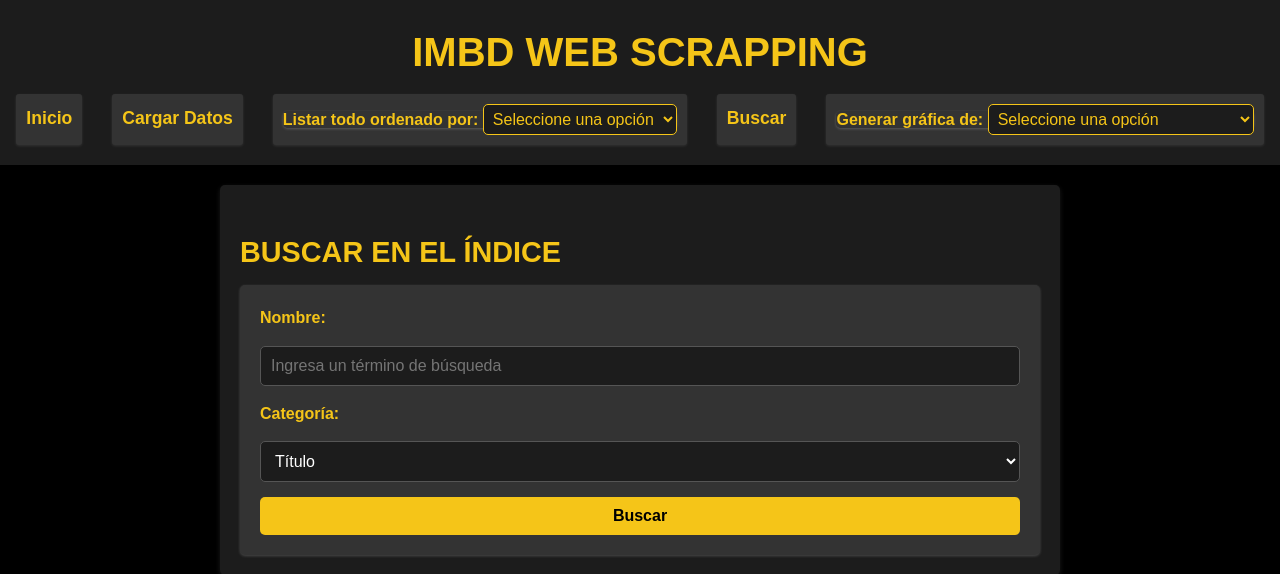
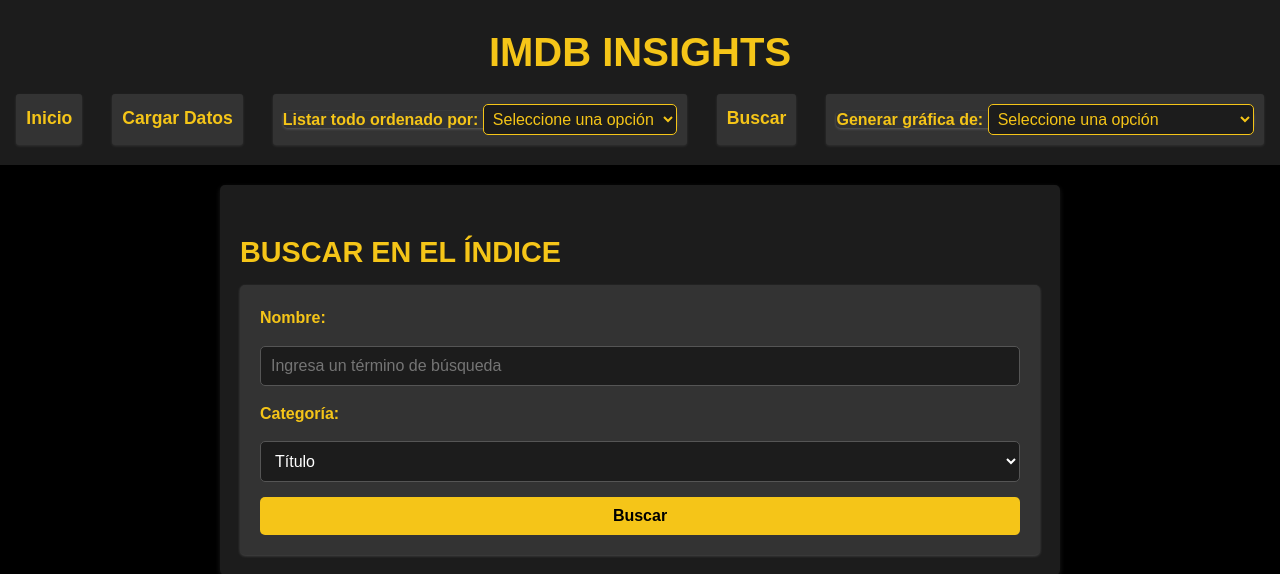
Before and after one commit to JuaniniGC/IMBd_web_scrapping_app, a Django app: page /search/ in a window 1280 px wide. Shown: the top 574 px of the page. Run offline with Django 5.2, Linux system fonts and the light colour scheme.

Commit message:
style: change navbar name

```diff
--- a/IMBd_web_scrapping/home/templates/base.html
+++ b/IMBd_web_scrapping/home/templates/base.html
@@ -4,12 +4,12 @@
 <head>
     <meta charset="UTF-8">
     <meta name="viewport" content="width=device-width, initial-scale=1.0">
-    <title>{% block title %}Mi Proyecto{% endblock %}</title>
+    <title>{% block title %}IMDb Insights{% endblock %}</title>
     <link rel="stylesheet" href="{% static 'css/styles.css' %}">
 </head>
 <body>
     <header>
-        <h1>IMBd Web Scrapping</h1>
+        <h1> IMDb Insights</h1>
         <nav>
             <ul>
                 <li><a href="/">Inicio</a></li>
```
